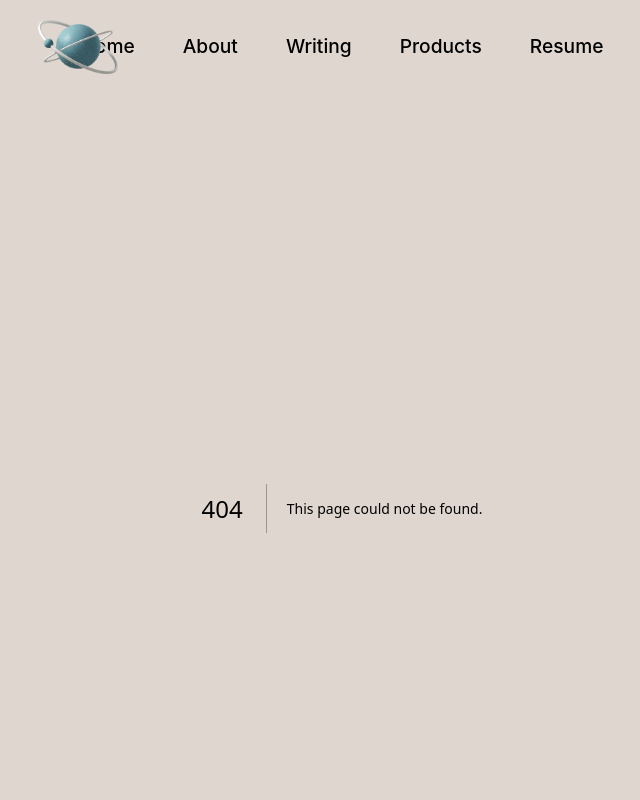
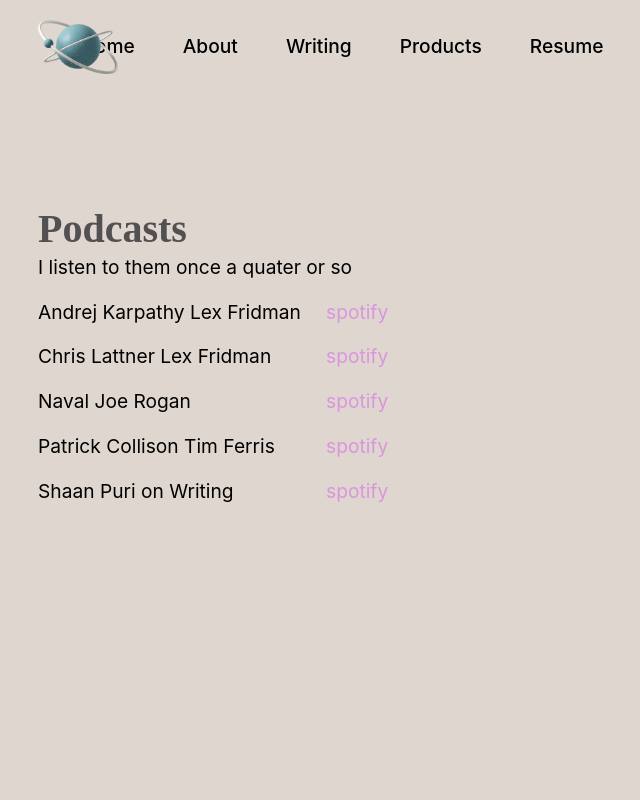
Before and after one commit to kiluazen/myweb, a Next.js app: page /podcasts in a window 1280 px wide. Before the commit this address had no page. Shown: the top 800 px of the page, without its empty margins (298-938 px from the left). Built offline with nearby package versions, Linux system fonts and the light colour scheme.

Commit message:
curated podcasts

```diff
--- /dev/null
+++ b/pages/podcasts.js
@@ -0,0 +1,34 @@
+
+export default function Home() {
+    return (
+        <div class="bg-[#DFD7CF] min-h-[90vh]">
+    <div class="lg:px-[21rem] pl-6 pr-10 py-[3rem]  lg:pt-[6rem] md:text-[1.2rem]">
+      <h2 class="text-[#525051] font-[Sora] text-[1.8rem] md:text-[2.5rem] not-italic font-bold leading-[120%]">Podcasts</h2>
+      <p>I listen to them once a quater or so</p>
+      <div class="flex flex-col gap-4 pt-4">
+          <div class="flex flex-row">
+            <p class="w-[18rem]">Andrej Karpathy Lex Fridman</p>
+            <a class="text-[#DA95DE] hover:font-bold" href="https://open.spotify.com/episode/28yFp9dzo61CiOf0Ejxxhe?si=7d4e1b0d272d4061">spotify</a>
+          </div>
+          <div class="flex flex-row">
+            <p class="w-[18rem]">Chris Lattner Lex Fridman</p>
+            <a class="text-[#DA95DE] hover:font-bold" href="https://open.spotify.com/episode/3fzFCgBznLjKvG2tJFLk3I?si=18553f33dab84399">  spotify</a>
+          </div>
+          <div class="flex flex-row">
+            <p class="w-[18rem]">Naval Joe Rogan</p>
+            <a class="text-[#DA95DE] hover:font-bold" href="https://open.spotify.com/episode/3ijkVfaht5kcFPvHcCbYYD?si=a5ba1c8468a44fd3">  spotify</a>
+          </div>
+          <div class="flex flex-row">
+            <p class="w-[18rem]">Patrick Collison Tim Ferris</p>
+            <a class="text-[#DA95DE] hover:font-bold" href="https://open.spotify.com/episode/4z0Zxl65r024gnIBkQHKLB?si=def6e718668a4bfe">  spotify</a>
+          </div>
+          <div class="flex flex-row">
+            <p class="w-[18rem]">Shaan Puri on Writing</p>
+            <a class="text-[#DA95DE] hover:font-bold" href="https://open.spotify.com/episode/2FRWmmz58Ujo2mdFdqhYg4?si=c33d076a03504038">  spotify</a>
+          </div>
+      </div>
+
+  </div>
+  </div>
+    )
+}
```
